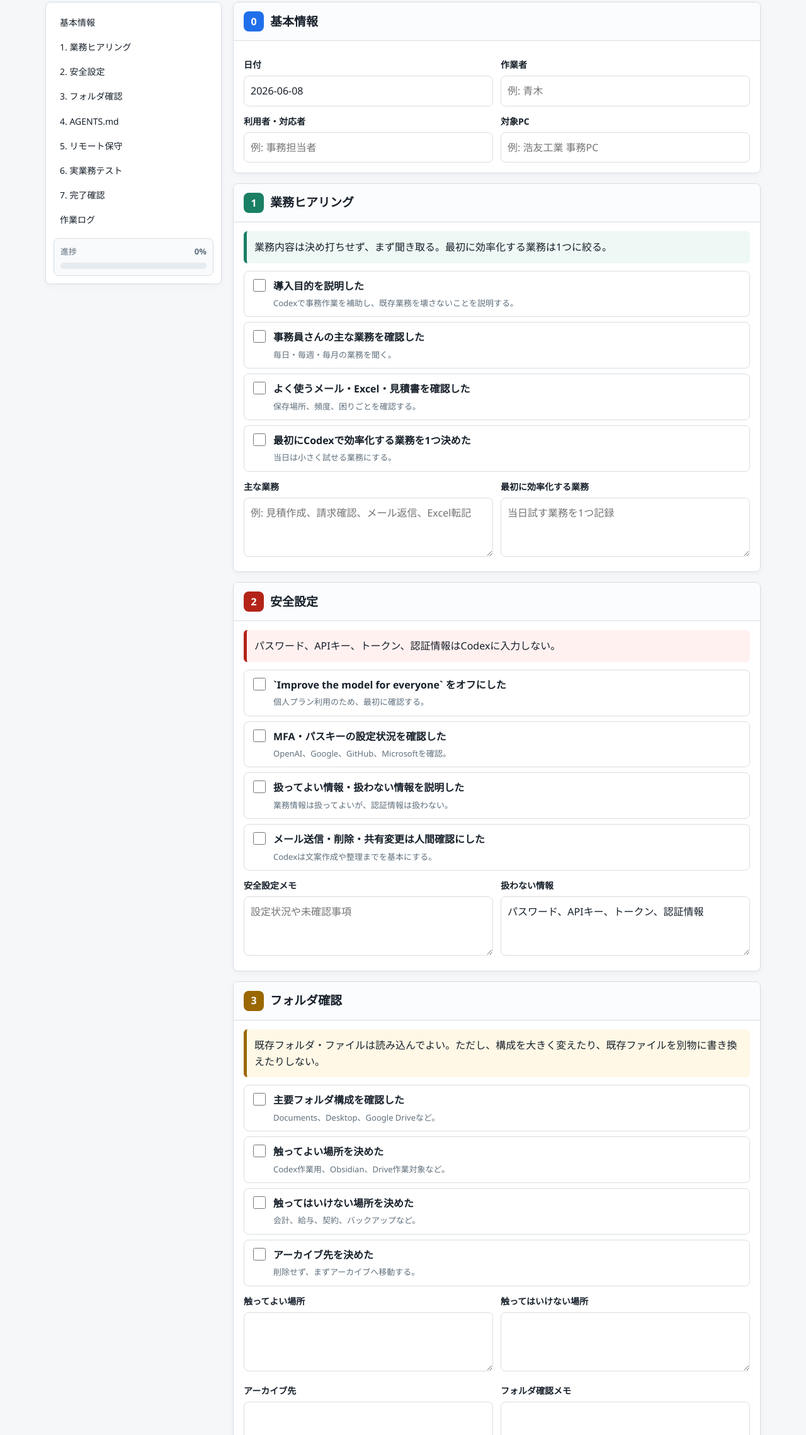
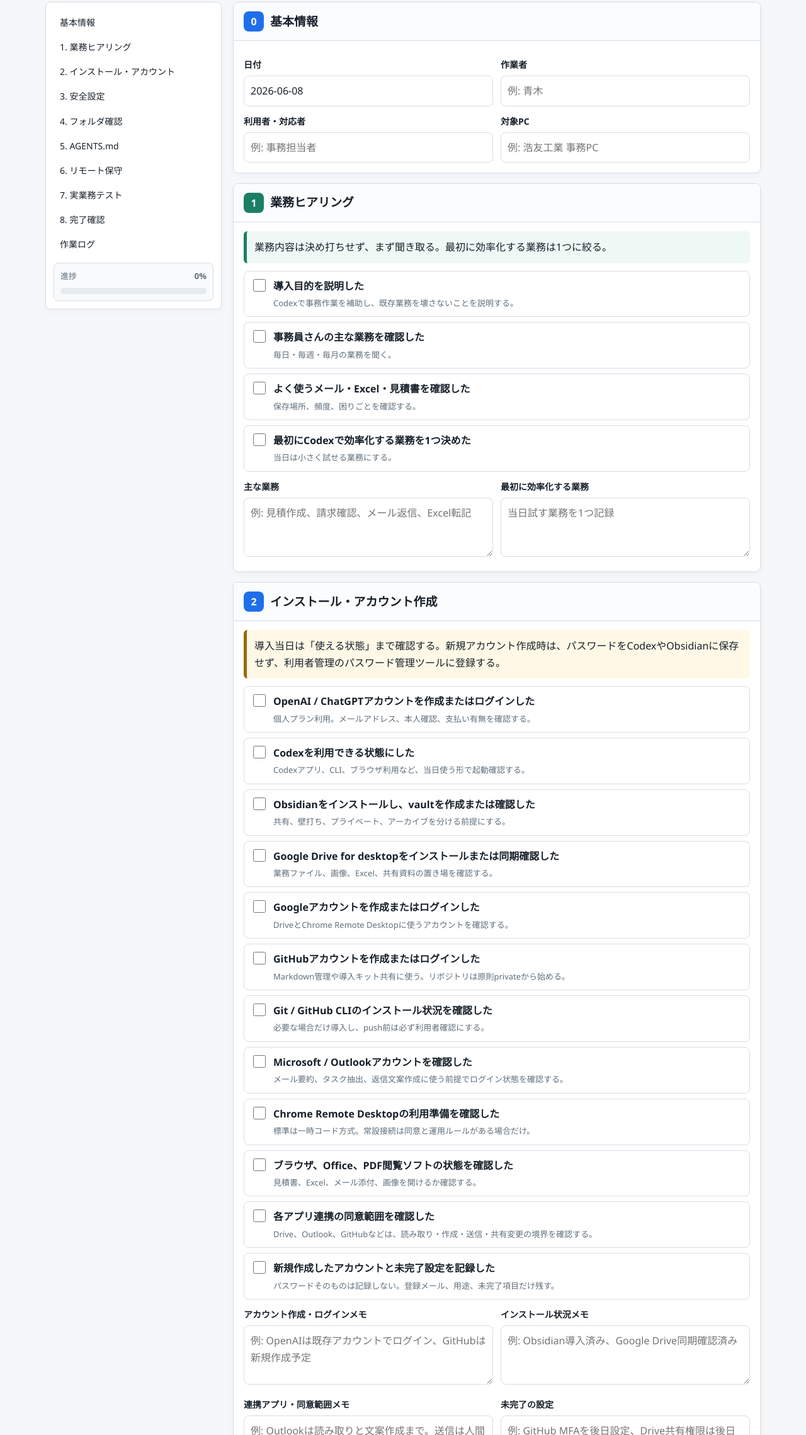
Before and after one commit to aoki-recten/codex-onboarding-kit-koyukogyo, a plain HTML site: page 導入当日_実施チェック.html in a window 1280 px wide. Shown: the part 522-2800 px from the top of the page at 63% size. Drawn offline with Linux system fonts and the light colour scheme.

Commit message:
Add install and account setup checklist

```diff
--- a/導入当日_実施チェック.html
+++ b/導入当日_実施チェック.html
@@ -334,12 +334,13 @@
     <nav>
       <a href="#basic">基本情報</a>
       <a href="#hearing">1. 業務ヒアリング</a>
-      <a href="#safety">2. 安全設定</a>
-      <a href="#folders">3. フォルダ確認</a>
-      <a href="#agents">4. AGENTS.md</a>
-      <a href="#remote">5. リモート保守</a>
-      <a href="#test">6. 実業務テスト</a>
-      <a href="#finish">7. 完了確認</a>
+      <a href="#install">2. インストール・アカウント</a>
+      <a href="#safety">3. 安全設定</a>
+      <a href="#folders">4. フォルダ確認</a>
+      <a href="#agents">5. AGENTS.md</a>
+      <a href="#remote">6. リモート保守</a>
+      <a href="#test">7. 実業務テスト</a>
+      <a href="#finish">8. 完了確認</a>
       <a href="#summary">作業ログ</a>
       <div class="progress-card">
         <div class="progress-label"><span>進捗</span><strong id="progressText">0%</strong></div>
@@ -377,8 +378,35 @@
         </div>
       </section>
 
+      <section id="install">
+        <div class="section-head"><div class="badge">2</div><h2>インストール・アカウント作成</h2></div>
+        <div class="section-body">
+          <div class="notice">導入当日は「使える状態」まで確認する。新規アカウント作成時は、パスワードをCodexやObsidianに保存せず、利用者管理のパスワード管理ツールに登録する。</div>
+          <div data-checklist>
+            <div class="check-row"><input id="c29" type="checkbox"><div><label for="c29">OpenAI / ChatGPTアカウントを作成またはログインした</label><p class="hint">個人プラン利用。メールアドレス、本人確認、支払い有無を確認する。</p></div></div>
+            <div class="check-row"><input id="c30" type="checkbox"><div><label for="c30">Codexを利用できる状態にした</label><p class="hint">Codexアプリ、CLI、ブラウザ利用など、当日使う形で起動確認する。</p></div></div>
+            <div class="check-row"><input id="c31" type="checkbox"><div><label for="c31">Obsidianをインストールし、vaultを作成または確認した</label><p class="hint">共有、壁打ち、プライベート、アーカイブを分ける前提にする。</p></div></div>
+            <div class="check-row"><input id="c32" type="checkbox"><div><label for="c32">Google Drive for desktopをインストールまたは同期確認した</label><p class="hint">業務ファイル、画像、Excel、共有資料の置き場を確認する。</p></div></div>
+            <div class="check-row"><input id="c33" type="checkbox"><div><label for="c33">Googleアカウントを作成またはログインした</label><p class="hint">DriveとChrome Remote Desktopに使うアカウントを確認する。</p></div></div>
+            <div class="check-row"><input id="c34" type="checkbox"><div><label for="c34">GitHubアカウントを作成またはログインした</label><p class="hint">Markdown管理や導入キット共有に使う。リポジトリは原則privateから始める。</p></div></div>
+            <div class="check-row"><input id="c35" type="checkbox"><div><label for="c35">Git / GitHub CLIのインストール状況を確認した</label><p class="hint">必要な場合だけ導入し、push前は必ず利用者確認にする。</p></div></div>
+            <div class="check-row"><input id="c36" type="checkbox"><div><label for="c36">Microsoft / Outlookアカウントを確認した</label><p class="hint">メール要約、タスク抽出、返信文案作成に使う前提でログイン状態を確認する。</p></div></div>
+            <div class="check-row"><input id="c37" type="checkbox"><div><label for="c37">Chrome Remote Desktopの利用準備を確認した</label><p class="hint">標準は一時コード方式。常設接続は同意と運用ルールがある場合だけ。</p></div></div>
+            <div class="check-row"><input id="c38" type="checkbox"><div><label for="c38">ブラウザ、Office、PDF閲覧ソフトの状態を確認した</label><p class="hint">見積書、Excel、メール添付、画像を開けるか確認する。</p></div></div>
+            <div class="check-row"><input id="c39" type="checkbox"><div><label for="c39">各アプリ連携の同意範囲を確認した</label><p class="hint">Drive、Outlook、GitHubなどは、読み取り・作成・送信・共有変更の境界を確認する。</p></div></div>
+            <div class="check-row"><input id="c40" type="checkbox"><div><label for="c40">新規作成したアカウントと未完了設定を記録した</label><p class="hint">パスワードそのものは記録しない。登録メール、用途、未完了項目だけ残す。</p></div></div>
+          </div>
+          <div class="memo-grid">
+            <div class="memo-block"><label for="accountMemo">アカウント作成・ログインメモ</label><textarea id="accountMemo" placeholder="例: OpenAIは既存アカウントでログイン、GitHubは新規作成予定"></textarea></div>
+            <div class="memo-block"><label for="installMemo">インストール状況メモ</label><textarea id="installMemo" placeholder="例: Obsidian導入済み、Google Drive同期確認済み"></textarea></div>
+            <div class="memo-block"><label for="connectAppsMemo">連携アプリ・同意範囲メモ</label><textarea id="connectAppsMemo" placeholder="例: Outlookは読み取りと文案作成まで。送信は人間確認。"></textarea></div>
+            <div class="memo-block"><label for="pendingSetup">未完了の設定</label><textarea id="pendingSetup" placeholder="例: GitHub MFAを後日設定、Drive共有権限は後日確認"></textarea></div>
+          </div>
+        </div>
+      </section>
+
       <section id="safety">
-        <div class="section-head"><div class="badge red">2</div><h2>安全設定</h2></div>
+        <div class="section-head"><div class="badge red">3</div><h2>安全設定</h2></div>
         <div class="section-body">
           <div class="notice red">パスワード、APIキー、トークン、認証情報はCodexに入力しない。</div>
           <div data-checklist>
@@ -395,7 +423,7 @@
       </section>
 
       <section id="folders">
-        <div class="section-head"><div class="badge amber">3</div><h2>フォルダ確認</h2></div>
+        <div class="section-head"><div class="badge amber">4</div><h2>フォルダ確認</h2></div>
         <div class="section-body">
           <div class="notice">既存フォルダ・ファイルは読み込んでよい。ただし、構成を大きく変えたり、既存ファイルを別物に書き換えたりしない。</div>
           <div data-checklist>
@@ -414,7 +442,7 @@
       </section>
 
       <section id="agents">
-        <div class="section-head"><div class="badge">4</div><h2>AGENTS.md設定</h2></div>
+        <div class="section-head"><div class="badge">5</div><h2>AGENTS.md設定</h2></div>
         <div class="section-body">
           <div data-checklist>
             <div class="check-row"><input id="c13" type="checkbox"><div><label for="c13">客先用AGENTS.mdを作成した</label><p class="hint">テンプレートを客先フォルダに合わせて編集する。</p></div></div>
@@ -430,7 +458,7 @@
       </section>
 
       <section id="remote">
-        <div class="section-head"><div class="badge green">5</div><h2>リモート保守</h2></div>
+        <div class="section-head"><div class="badge green">6</div><h2>リモート保守</h2></div>
         <div class="section-body">
           <div data-checklist>
             <div class="check-row"><input id="c17" type="checkbox"><div><label for="c17">Chrome Remote Desktopを開いた</label><p class="hint">`https://remotedesktop.google.com/support` を使用。</p></div></div>
@@ -446,7 +474,7 @@
       </section>
 
       <section id="test">
-        <div class="section-head"><div class="badge amber">6</div><h2>実業務テスト</h2></div>
+        <div class="section-head"><div class="badge amber">7</div><h2>実業務テスト</h2></div>
         <div class="section-body">
           <div class="notice">最初から全部やらない。見積書1件、メール1通、Excel1ファイルなど、小さく試す。</div>
           <div data-checklist>
@@ -463,7 +491,7 @@
       </section>
 
       <section id="finish">
-        <div class="section-head"><div class="badge green">7</div><h2>完了確認</h2></div>
+        <div class="section-head"><div class="badge green">8</div><h2>完了確認</h2></div>
         <div class="section-body">
           <div data-checklist>
             <div class="check-row"><input id="c25" type="checkbox"><div><label for="c25">作業ログを作成した</label><p class="hint">このページ下部の作業ログを使う。</p></div></div>
@@ -479,7 +507,7 @@
       </section>
 
       <section id="summary">
-        <div class="section-head"><div class="badge">8</div><h2>作業ログ</h2></div>
+        <div class="section-head"><div class="badge">9</div><h2>作業ログ</h2></div>
         <div class="section-body">
           <div class="notice green">「作業ログMarkdownを作成」を押すと、ここに当日の記録がまとまります。コピーしてObsidianやGitHubに残せます。</div>
           <div id="summaryBox" class="summary-box"></div>
@@ -565,6 +593,15 @@
         "## 最初に効率化する業務",
         getValue("firstTarget") || "- 未記入",
         "",
+        "## インストール・アカウント作成",
+        `### アカウント作成・ログインメモ\n${getValue("accountMemo") || "- 未記入"}`,
+        "",
+        `### インストール状況メモ\n${getValue("installMemo") || "- 未記入"}`,
+        "",
+        `### 連携アプリ・同意範囲メモ\n${getValue("connectAppsMemo") || "- 未記入"}`,
+        "",
+        `### 未完了の設定\n${getValue("pendingSetup") || "- 未記入"}`,
+        "",
         "## 安全設定メモ",
         getValue("securityMemo") || "- 未記入",
         "",
```
Also changed, not shown: 2 other files.
